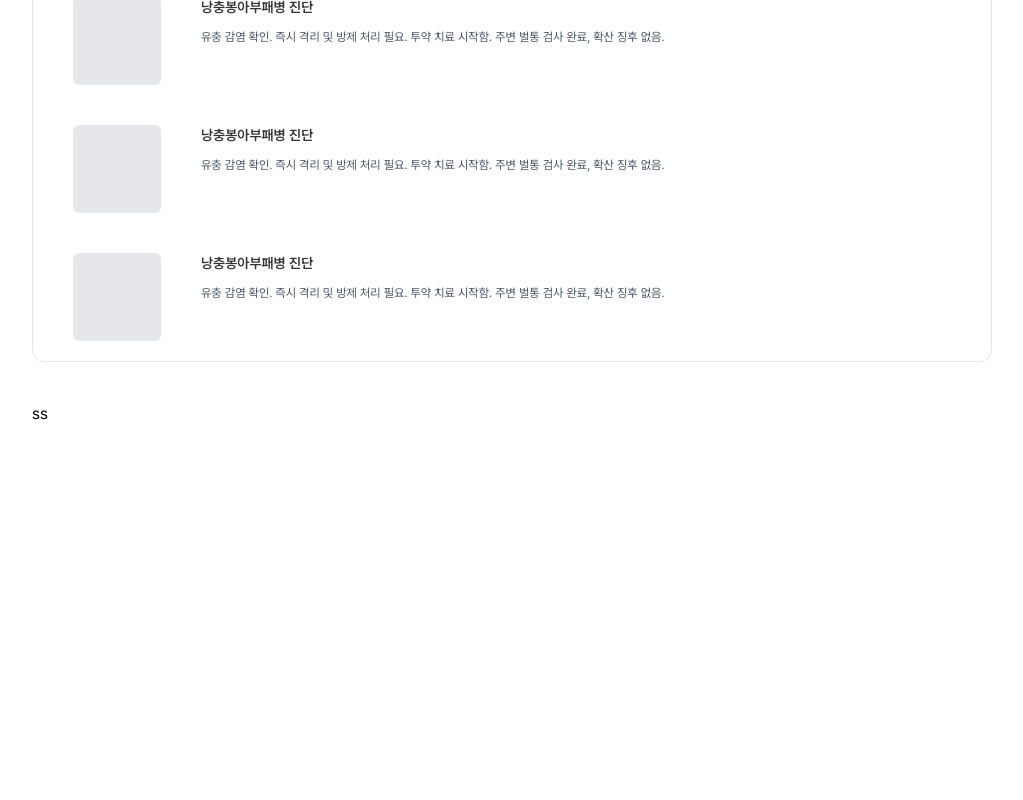
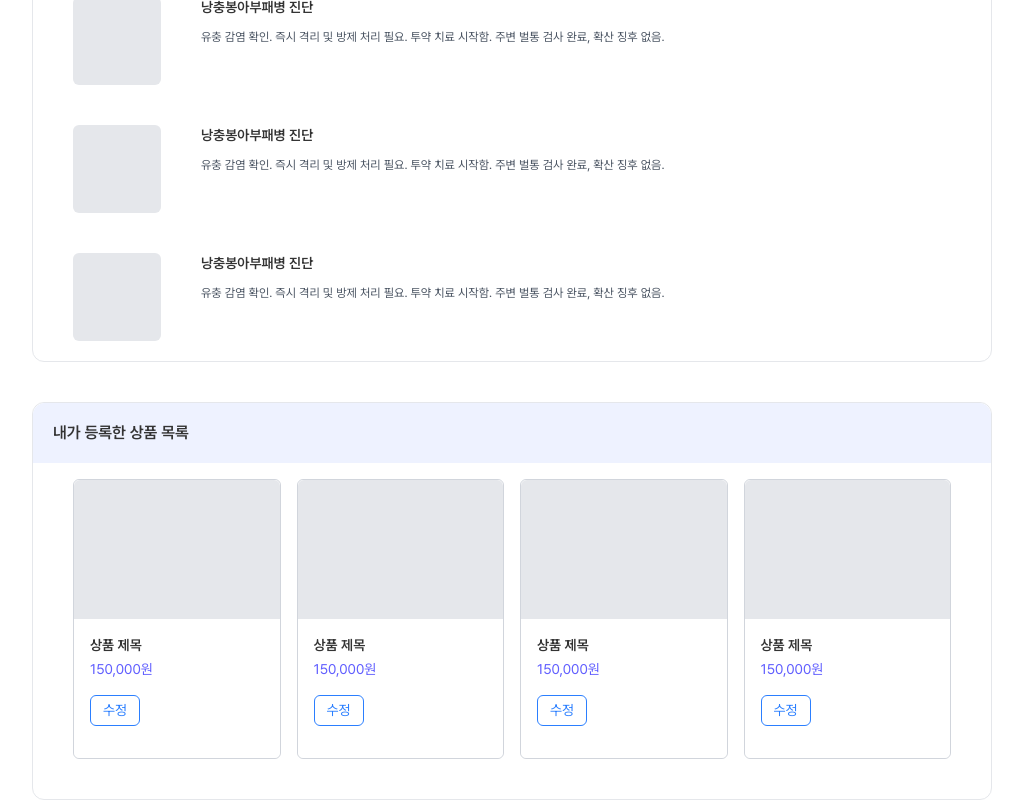
Before and after one commit to OhSSangHoon/webee, a Next.js app: page /mypage in a window 1280 px wide. Shown: the part 904-1704 px from the top of the page, without its empty margins (128-1151 px from the left). Before the commit the page ends 1330 px from the top, so only its background shows below. Built offline with nearby package versions, Linux system fonts and the light colour scheme.

Commit message:
feat: 마이페이지 판매물품 퍼블리싱

```diff
--- a/src/features/mypage/mySaleList/ui/mySaleList.tsx
+++ b/src/features/mypage/mySaleList/ui/mySaleList.tsx
@@ -1,3 +1,29 @@
 export default function MySaleList() {
-  return <div>ss</div>;
+  return (
+    <div className="custom-box2 w-full min-h-fit h-[280px]  flex flex-col justify-center items-center pb-10">
+      <div className="custom-box2-title mb-4">내가 등록한 상품 목록</div>
+      <div className="flex flex-row justify-between items-center w-full h-full px-10 gap-4">
+        {[1, 2, 3, 4].map((item) => (
+          <div
+            key={item}
+            className="w-1/4 max-w-[320px] h-[280px] rounded-md border border-gray-300 flex flex-col"
+          >
+            {/* 위쪽 회색 박스 */}
+            <div className="bg-[#E5E7EB] h-1/2 w-full rounded-t-md" />
+
+            {/* 아래쪽 흰 배경 박스 */}
+            <div className="h-1/2 w-full bg-white p-4 rounded-b-md flex flex-col justify-between">
+              <div className="flex flex-col">
+                <div className="text-sm font-semibold mb-1">상품 제목</div>
+                <div className="text-[#615FFF] text-sm">150,000원</div>
+              </div>
+              <button className="mt-4 text-[#2B7FFF] border border-[#2B7FFF] px-3 py-1 rounded-md hover:bg-[#2B7FFF] hover:text-white transition self-start mb-10">
+                수정
+              </button>
+            </div>
+          </div>
+        ))}
+      </div>
+    </div>
+  );
 }
```
